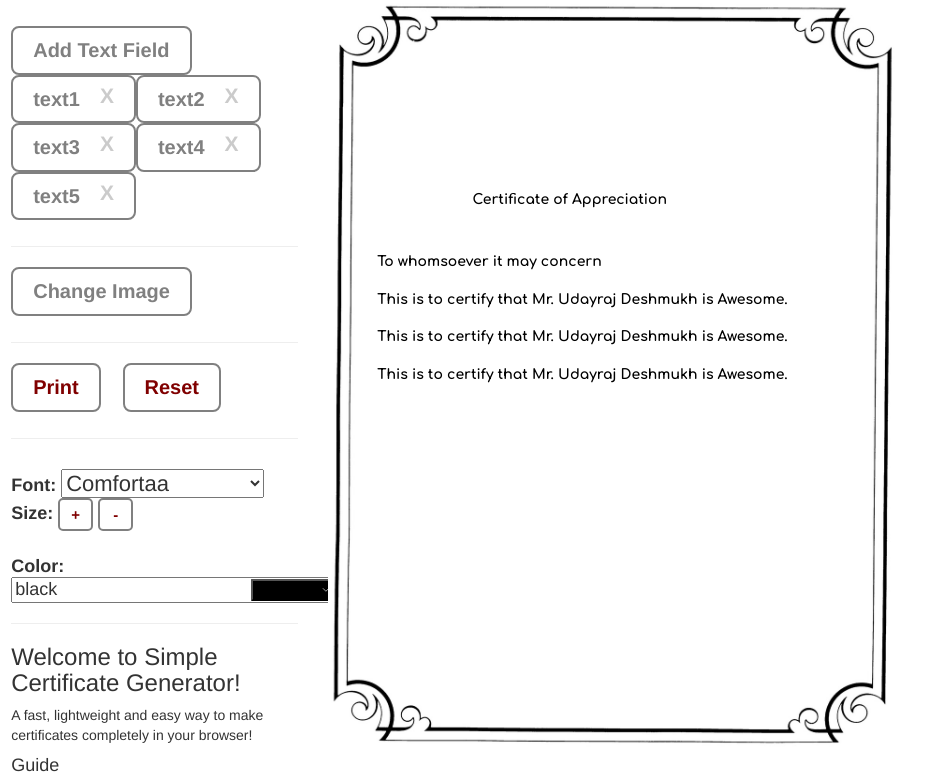
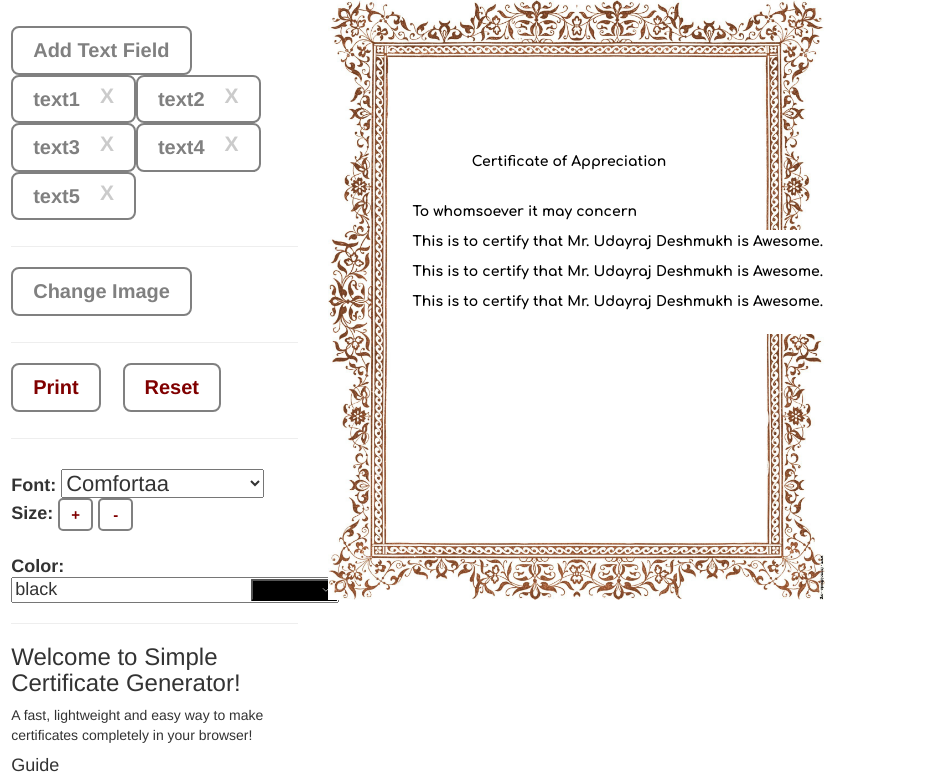
Before and after one commit to Udayraj123/certi-generator, a plain HTML site: page index.html in a window 1280 px wide. Shown: the top 783 px of the page, without its empty margins (0-944 px from the left). Drawn offline with Linux system fonts and the light colour scheme; a web font is replaced by a local one.

Commit message:
aligned!

```diff
--- a/assets/js/handle-img-upload.js
+++ b/assets/js/handle-img-upload.js
@@ -32,10 +32,10 @@ function readImage (file) {
           console.log(imageInfo);
       //width distorts portrait mode certis
 
-      // bg_image.width=globalScreenWidth;
-      bg_image.height=globalScreenHeight;
-      // certibg.width=globalScreenWidth;
-      certibg.height=globalScreenHeight;
+      // bg_image.width=globalViewportWidth;
+      bg_image.height=globalViewportHeight;
+      // certibg.width=globalViewportWidth;
+      certibg.height=globalViewportHeight;
       // Finally append our created bg_image and the HTML info string to our `#preview`
       // elPreview.style.width = bg_image.width+"px";
       // elPreview.style.height = bg_image.height+"px";
--- a/index.html
+++ b/index.html
@@ -73,7 +73,7 @@
   <div class="col-md-9">
     <div class="full-page-print" id="field">
       <!-- <img id="certibg" src="assets/images/landscape.jpg" style="position: relative; top: 0px; left:0px;height: 100%;width: 100%" alt="Please click 'Change Image' to add your template image." > -->
-      <img id="certibg" src="assets/images/portrait.jpg" style="position: relative; top: 0px; left:0px;" alt="Please click 'Change Image' to add your template image." >
+      <img id="certibg" src="assets/images/portrait2.jpg" style="position: relative; top: 0px; left:0px;" alt="Please click 'Change Image' to add your template image." >
     </div>
   </div>
 
@@ -82,18 +82,24 @@
 <script type="text/javascript">
   //CONFIGS HERE:
   // For div containing image on RHS
-  var globalScreenWidth = window.innerWidth;
-  var globalScreenHeight =  window.innerHeight;
-  $('#certibg').height(globalScreenHeight-50);
+  var globalViewportWidth = window.innerWidth;
+  var globalViewportHeight =  window.innerHeight;
+  var globalDocumentHeight =  document.body.clientHeight;
+  var globalScreenHeight =  screen.height;
+  var globalScreenWidth =  screen.width;
+  console.log(globalScreenHeight,globalViewportHeight,globalDocumentHeight)
+  $('.full-page-print').height(globalScreenHeight);
+  $('#certibg').height('100%');
+
   var globalImageWidth = $('#certibg').width();
   var globalImageHeight = $('#certibg').height();
 
   field = document.getElementById("field");
   // 1853 953
-  // console.log(globalScreenWidth,globalScreenHeight)
+  // console.log(globalViewportWidth,globalViewportHeight)
 
   // For font change
-  var fontSizeInt=Math.max(15,20*globalScreenWidth/2000) ;// default font size
+  var fontSizeInt=Math.max(15,20*globalViewportWidth/2000) ;// default font size
   var textSelector = ".certiText";
   var fontSelect = document.getElementById("font-select");
   // For createText
@@ -104,8 +110,8 @@
 
   // This width setting causes image overflow-
 
-  // field.style.width = globalScreenWidth+"px";
-  // field.style.height = globalScreenHeight+"px";
+  // field.style.width = globalViewportWidth+"px";
+  // field.style.height = globalViewportHeight+"px";
 
   var TextData = [
   ['text-1-1','text-1-2','text-1-3'],
@@ -114,11 +120,11 @@
   ];
 
   var initText = [
-  [globalImageWidth/4,globalImageHeight/4,"Certificate of Appreciation"],
-  [globalImageWidth/12,globalImageHeight/3,"To whomsoever it may concern"],
-  [globalImageWidth/12,globalImageHeight/3*1.15,"This is to certify that Mr. Udayraj Deshmukh is Awesome."],
-  [globalImageWidth/12,globalImageHeight/3*1.3,"This is to certify that Mr. Udayraj Deshmukh is Awesome."],
-  [globalImageWidth/12,globalImageHeight/3*1.45,"This is to certify that Mr. Udayraj Deshmukh is Awesome."],
+  [globalImageWidth/3.5,globalImageHeight/4,"Certificate of Appreciation"],
+  [globalImageWidth/6,globalImageHeight/3,"To whomsoever it may concern"],
+  [globalImageWidth/6,globalImageHeight/3*1.15,"This is to certify that Mr. Udayraj Deshmukh is Awesome."],
+  [globalImageWidth/6,globalImageHeight/3*1.3,"This is to certify that Mr. Udayraj Deshmukh is Awesome."],
+  [globalImageWidth/6,globalImageHeight/3*1.45,"This is to certify that Mr. Udayraj Deshmukh is Awesome."],
   // [globalImageWidth/12,globalImageHeight/3*1.25,"He plays an important role in making this world a better place."],
   ]
 
@@ -209,8 +215,8 @@ function defined(x){
       allTextDivs.each(function(i,e){
         $(e).css('border','none');
         currTop = $(e).position().top;// currTop = parseFloat($(e).css('top'));
-        $(e).css('top',currTop + row_no*globalScreenHeight);
-        console.log(currTop + row_no*globalScreenHeight);
+        $(e).css('top',currTop + row_no*globalViewportHeight);
+        console.log(currTop + row_no*globalViewportHeight);
       });
 
     });
@@ -245,7 +251,11 @@ function defined(x){
   }
   /*https://stackoverflow.com/questions/3392493/adjust-width-of-input-field-to-its-input*/
   function resizeInput(thiss){
-    thiss.style.width = (thiss.value.length + 5) + "ch";
+    lines = thiss.value.split(/\r\n|\r|\n/);
+    thiss.rows=Math.max(2,lines.length);
+    longest = Math.max.apply(null,lines.map(w => w.length));
+    // longest = Math.max(5,lines.reduce(function (a, b) { return a.length > b.length ? a.length : b.length; }));
+    thiss.style.width = (longest + 5) + "ch";
   }
   function createText(x,y,sometext)
   {
--- a/main.css
+++ b/main.css
@@ -26,7 +26,9 @@
   }
 
 }
-
+html, body {
+  height: 100%;
+}
 
 /*@element '#field' {
   .textDiv {
```
Also changed, not shown: assets/images/portrait1.jpg (added), assets/images/portrait2.jpg (added).
